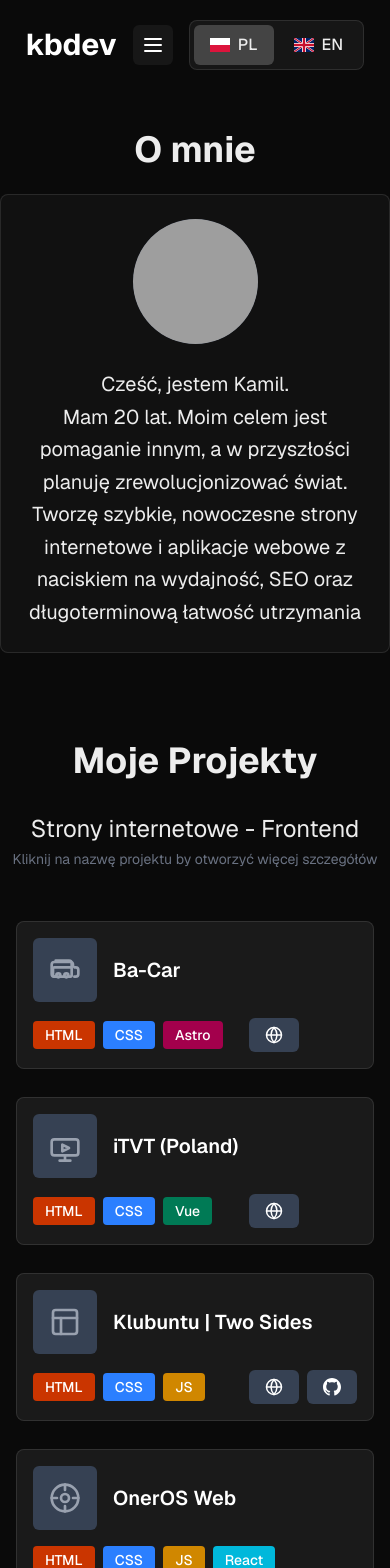
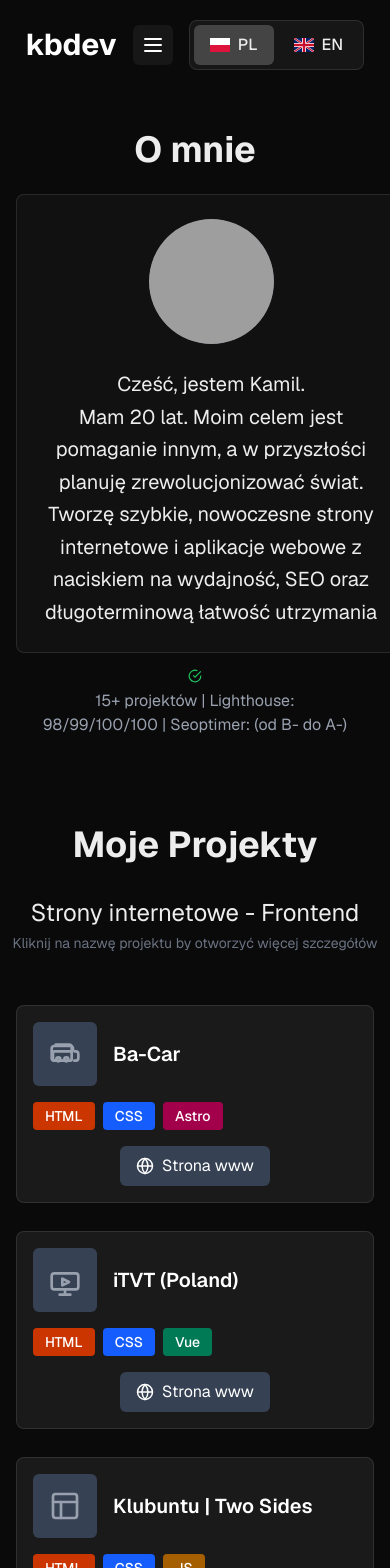
Before and after one commit to kbaraniak/kbdev, a Next.js app: page / in a window 390 px wide. Shown: the top 1568 px of the page. Built offline with nearby package versions, Linux system fonts and the light colour scheme; grey boxes are pictures that could not be loaded.

Commit message:
Add stats bar to AboutMe, fix mobile buttons layout, update case study and stats translations

```diff
--- a/components/Hero/AboutMe.jsx
+++ b/components/Hero/AboutMe.jsx
@@ -11,7 +11,7 @@ export default function AboutMe() {
         <h2 className="text-4xl font-bold">{t.aboutMe.title}</h2>
       </ScrollReveal>
       <ScrollReveal delay={200}>
-        <div className="mt-6 flex flex-col md:flex-row items-center gap-6 p-6 rounded-lg max-w-4xl w-full relative z-0" style={{background: 'rgba(255, 255, 255, 0.03)', border: '1px solid rgba(255, 255, 255, 0.1)'}}>
+        <div className="mt-6 flex flex-col md:flex-row items-center gap-6 p-6 max-md:mx-4 rounded-lg max-w-4xl w-full relative z-0" style={{background: 'rgba(255, 255, 255, 0.03)', border: '1px solid rgba(255, 255, 255, 0.1)'}}>
           <div className="w-[125px] h-[125px] min-w-[125px] md:w-[175px] md:h-[175px] md:min-w-[175px] relative z-0 rounded-full overflow-hidden bg-gray-500 flex items-center justify-center hover-scale">
             {/* Next.js Image with full size and rounded */}
             <Image
@@ -29,6 +29,12 @@ export default function AboutMe() {
             <p className="animate-fade-in-left delay-500">{t.aboutMe.passion}</p>
           </div>
         </div>
+        <div className="mt-4 flex flex-wrap justify-center gap-x-6 gap-y-1 text-base text-gray-400 animate-fade-in-left delay-500 max-md:text-center">
+          <span className="flex items-center gap-1.5 max-md:flex-col max-md:items-center max-md:max-w-[310px]">
+            <svg className="flex-shrink-0" width="14" height="14" viewBox="0 0 24 24" fill="none" stroke="#22c55e" strokeWidth="2"><path d="M22 11.08V12a10 10 0 1 1-5.93-9.14"/><polyline points="22 4 12 14.01 9 11.01"/></svg>
+            {t.aboutMe.stats}
+          </span>
+        </div>
       </ScrollReveal>
     </section>
   );
--- a/components/Projects/ProjectCard.jsx
+++ b/components/Projects/ProjectCard.jsx
@@ -24,14 +24,13 @@ export default function ProjectCard({ id, website_url, source_url = "", stack=[]
     const getStackColor = (tech) => {
         const colors = {
             'html': 'bg-orange-700',
-            'css': 'bg-blue-500',
-            'js': 'bg-yellow-600',
-            'typescript': 'bg-blue-600',
-            'react': 'bg-cyan-500',
+            'css': 'bg-blue-600',
+            'js': 'bg-yellow-700',
+            'react': 'bg-cyan-600',
             'astro': 'bg-pink-800',
             'vue': 'bg-emerald-700',
             'php': 'bg-purple-600',
-            'python': 'bg-yellow-600',
+            'python': 'bg-yellow-700',
             'rust': 'bg-orange-700'
         };
         return colors[tech] || 'bg-gray-500';
@@ -189,7 +188,7 @@ export default function ProjectCard({ id, website_url, source_url = "", stack=[]
                 </div>
 
                 {/* Buttons */}
-                <div className="flex gap-2 flex-shrink-0">
+                <div className="flex gap-2 flex-shrink-0 max-md:w-full max-md:justify-center">
                     {website_url && (
                         <button
                             onClick={() => window.open(website_url, '_blank')}
@@ -200,7 +199,7 @@ export default function ProjectCard({ id, website_url, source_url = "", stack=[]
                                 <line x1="2" y1="12" x2="22" y2="12"></line>
                                 <path d="M12 2a15.3 15.3 0 0 1 4 10 15.3 15.3 0 0 1-4 10 15.3 15.3 0 0 1-4-10 15.3 15.3 0 0 1 4-10z"></path>
                             </svg>
-                            <span className="hidden sm:inline">{t.projects.viewWebsite}</span>
+                            <span>{t.projects.viewWebsite}</span>
                         </button>
                     )}
                     {source_url && (
@@ -211,7 +210,7 @@ export default function ProjectCard({ id, website_url, source_url = "", stack=[]
                             <svg xmlns="http://www.w3.org/2000/svg" width="18" height="18" viewBox="0 0 24 24" fill="currentColor">
                                 <path d="M12 0c-6.626 0-12 5.373-12 12 0 5.302 3.438 9.8 8.207 11.387.599.111.793-.261.793-.577v-2.234c-3.338.726-4.033-1.416-4.033-1.416-.546-1.387-1.333-1.756-1.333-1.756-1.089-.745.083-.729.083-.729 1.205.084 1.839 1.237 1.839 1.237 1.07 1.834 2.807 1.304 3.492.997.107-.775.418-1.305.762-1.604-2.665-.305-5.467-1.334-5.467-5.931 0-1.311.469-2.381 1.236-3.221-.124-.303-.535-1.524.117-3.176 0 0 1.008-.322 3.301 1.23.957-.266 1.983-.399 3.003-.404 1.02.005 2.047.138 3.006.404 2.291-1.552 3.297-1.23 3.297-1.23.653 1.653.242 2.874.118 3.176.77.84 1.235 1.911 1.235 3.221 0 4.609-2.807 5.624-5.479 5.921.43.372.823 1.102.823 2.222v3.293c0 .319.192.694.801.576 4.765-1.589 8.199-6.086 8.199-11.386 0-6.627-5.373-12-12-12z"/>
                             </svg>
-                            <span className="hidden sm:inline">{t.projects.viewGithub}</span>
+                            <span>{t.projects.viewGithub}</span>
                         </button>
                     )}
                 </div>
--- a/json/lang/en_US.json
+++ b/json/lang/en_US.json
@@ -12,7 +12,8 @@
     "title": "About Me",
     "greeting": "Hi, I'm Kamil.",
     "age": "I'm 20 yo. My goal is to help others, and in the future, I plan to revolutionize the world.",
-    "passion": "I create fast, modern websites and web applications with a focus on performance, SEO, and long-term maintainability."
+    "passion": "I create fast, modern websites and web applications with a focus on performance, SEO, and long-term maintainability.",
+    "stats": "15+ projects | Lighthouse: 98/99/100/100 | Seoptimer: (B- to A-)"
   },
   "projects": {
     "title": "My Projects",
--- a/json/lang/pl_PL.json
+++ b/json/lang/pl_PL.json
@@ -12,7 +12,8 @@
     "title": "O mnie",
     "greeting": "Cześć, jestem Kamil.",
     "age": "Mam 20 lat. Moim celem jest pomaganie innym, a w przyszłości planuję zrewolucjonizować świat.",
-    "passion": "Tworzę szybkie, nowoczesne strony internetowe i aplikacje webowe z naciskiem na wydajność, SEO oraz długoterminową łatwość utrzymania"
+    "passion": "Tworzę szybkie, nowoczesne strony internetowe i aplikacje webowe z naciskiem na wydajność, SEO oraz długoterminową łatwość utrzymania",
+    "stats": "15+ projektów | Lighthouse: 98/99/100/100 | Seoptimer: (od B- do A-)"
   },
   "projects": {
     "title": "Moje Projekty",
```
